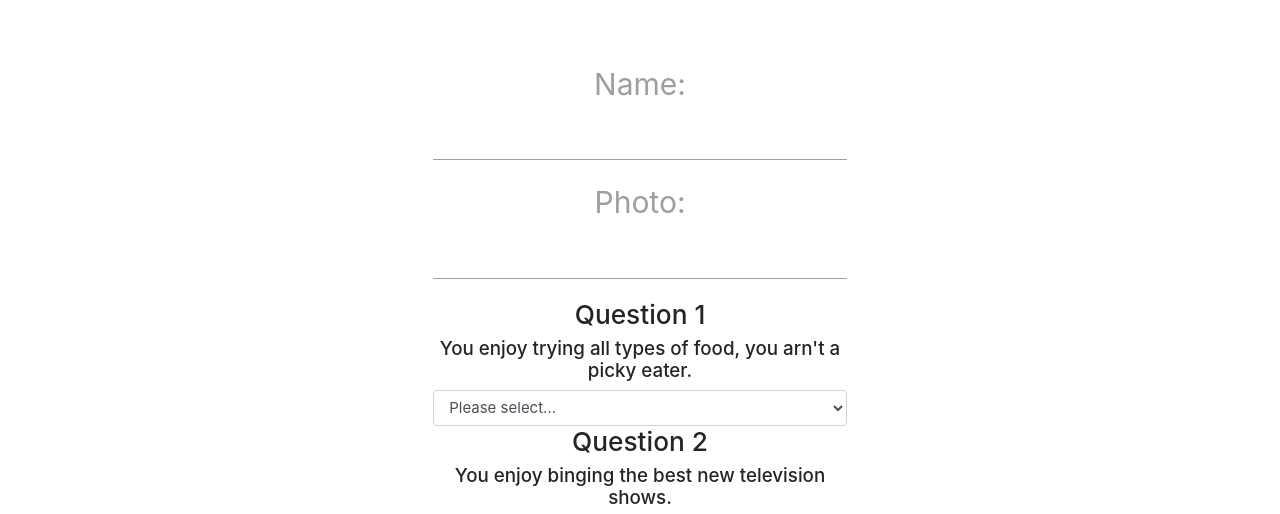
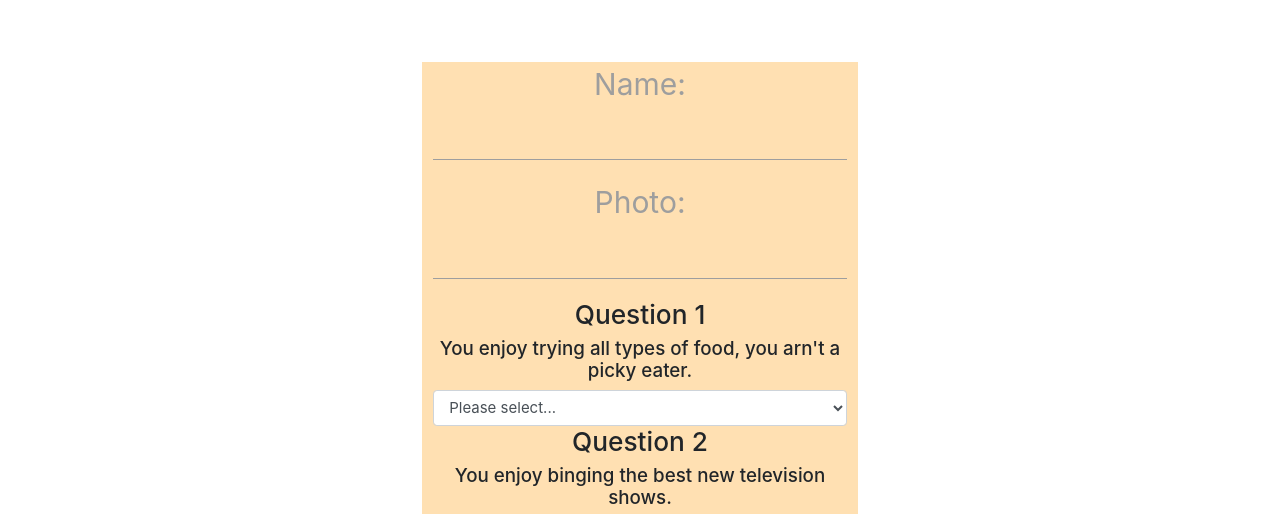
Before and after one commit to pmcnabb1993/FriendFinder, a website: page app/public/survey.html in a window 1280 px wide. Shown: the part 240-754 px from the top of the page. Drawn offline with nearby package versions, Linux system fonts and the light colour scheme.

Commit message:
Updated css, added color

```diff
--- a/app/public/survey.html
+++ b/app/public/survey.html
@@ -55,9 +55,10 @@
                     <br><br>
 
         <!--Start Survey-->
+
         <div class="row center">
           <div class="col s4"></div>
-          <div class="col s4">
+          <div class="col s4 orange lighten-4">
             <label>Name:</label> <input  type="text" id="name" required/>
             <br>
             <label>Photo:</label> <input type="text" id="photo" required/>
```
